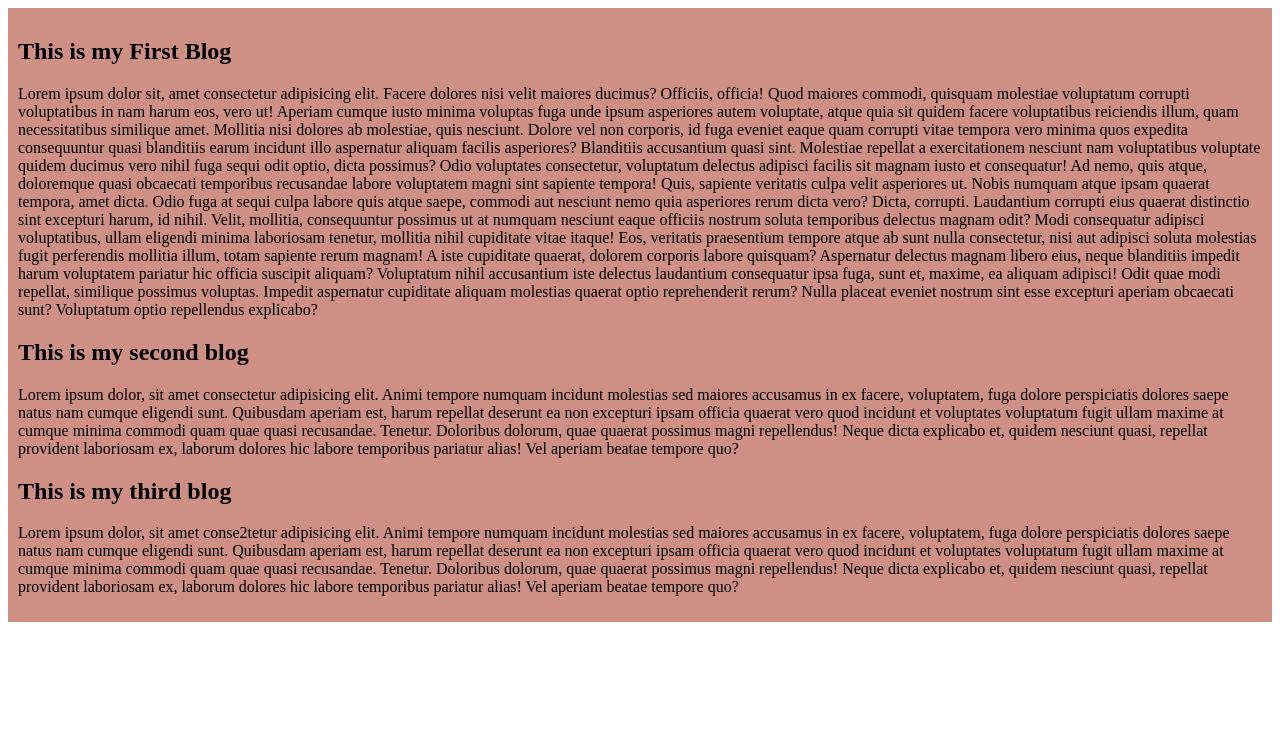
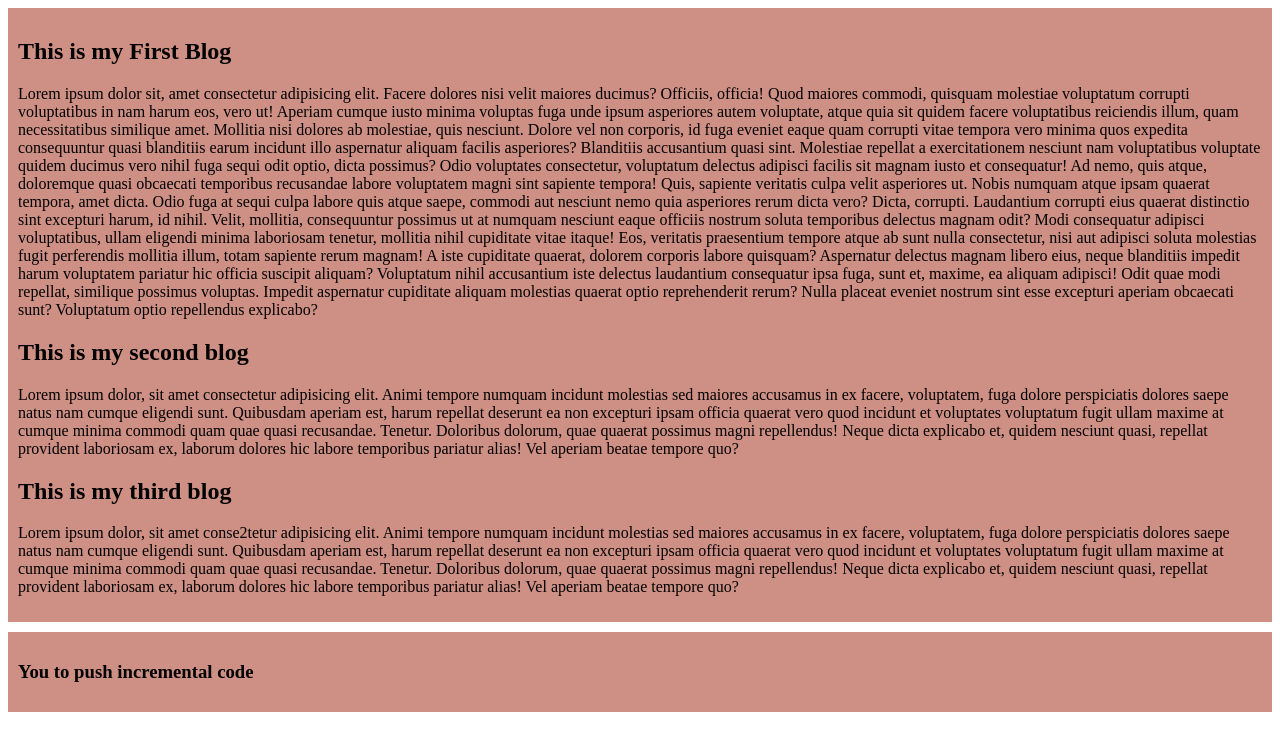
Before and after one commit to sakib404-hub/my-shally-coop-repo, a plain HTML site: page index.html in a window 1280 px wide. Drawn offline with Linux system fonts and the light colour scheme.

```diff
--- a/index.html
+++ b/index.html
@@ -71,5 +71,8 @@
         alias! Vel aperiam beatae tempore quo?
       </p>
     </div>
+    <div>
+      <h3>You to push incremental code</h3>
+    </div>
   </body>
 </html>
```
